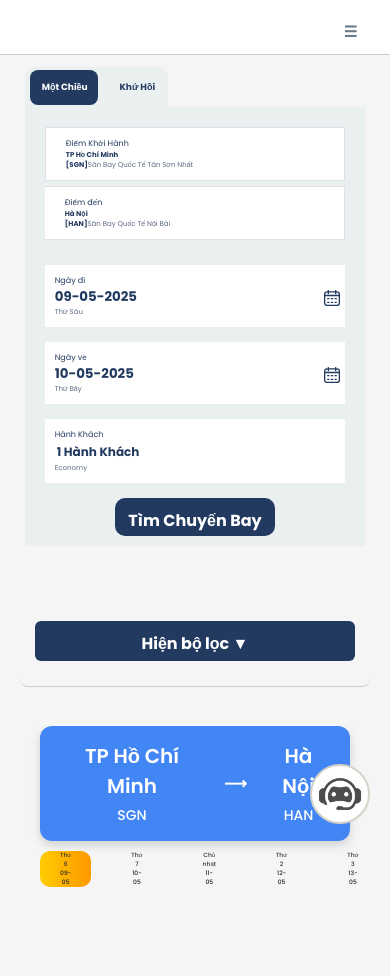
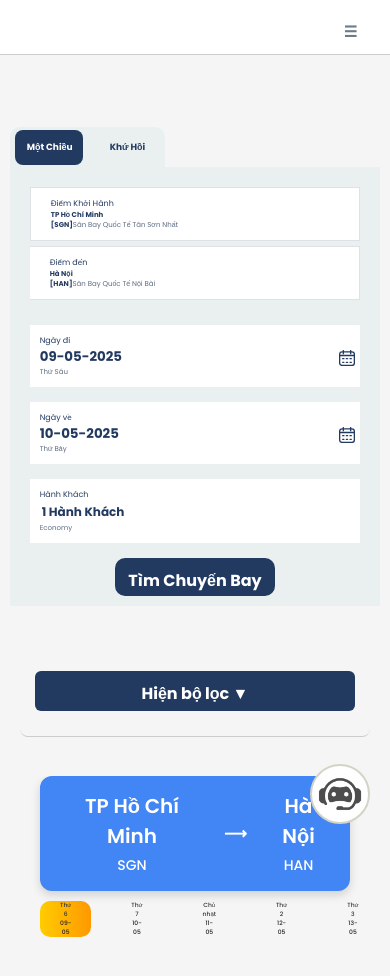
Before and after one commit to NTriCuong/project_CNPM, a React (Create React App) app: page /booking in a window 390 px wide. Shown: the top 976 px of the page. Built offline with nearby package versions, Linux system fonts and the light colour scheme; a web font is replaced by a local one.

Commit message:
Sua filter va sua Responsive bookingpage

```diff
--- a/src/page/bookingPage/FlightBookingPage.css
+++ b/src/page/bookingPage/FlightBookingPage.css
@@ -23,14 +23,14 @@
 }
 
 .flight-search-container {
-  display: flex;
-  justify-content: center;
-  align-items: center;
-  max-width: 1200px;
-  margin: 0 auto;
-  padding: 20px 15px 60px 15px;
-  background-color: #f5f5f5;
-
+display: flex
+;
+    justify-content: center;
+    align-items: center;
+    max-width: 1200px;
+    margin: 50px auto;
+    /* padding: 20px 15px 60px 15px; */
+    background-color: #f5f5f5;
 }
 
 
--- a/src/page/bookingPage/component/filter/FlightFilters.js
+++ b/src/page/bookingPage/component/filter/FlightFilters.js
@@ -29,7 +29,7 @@ const FlightFilters = () => {
     );
 
     console.log("Loc du lieu", filteredData); // Xem dữ liệu đã lọc
-    Dispath(setFlightData(filteredData));
+    Dispath(setDataDisplay(filteredData));
   }, [priceRange]);
 
   const [draggingThumb, setDraggingThumb] = useState(null); // 'min' or 'max' or null
@@ -54,7 +54,7 @@ const FlightFilters = () => {
     );
   });
 
-  Dispath(setFlightData(filteredData));
+  Dispath(setDataDisplay(filteredData));
 }, [departureMinutes]);
 
 
@@ -89,7 +89,7 @@ const FlightFilters = () => {
     }
 
     console.log("Filtered & Sorted Flights:", filteredData);
-    Dispath(setFlightData(filteredData));
+    Dispath(setDataDisplay(filteredData));
   }, [selectedAirline, selectedTripType]);
 
   // Đặt mục cho giá
```
